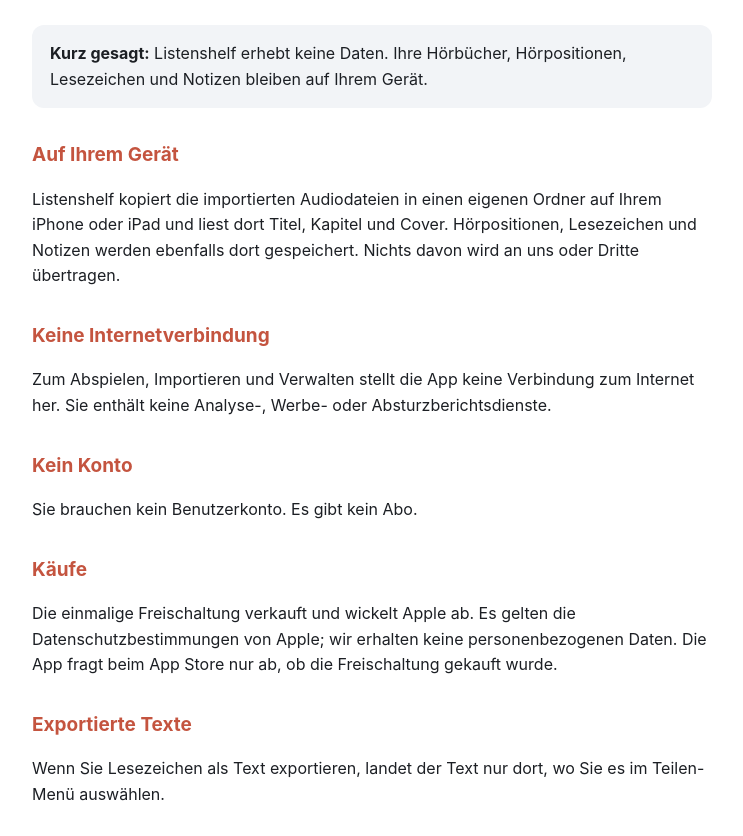
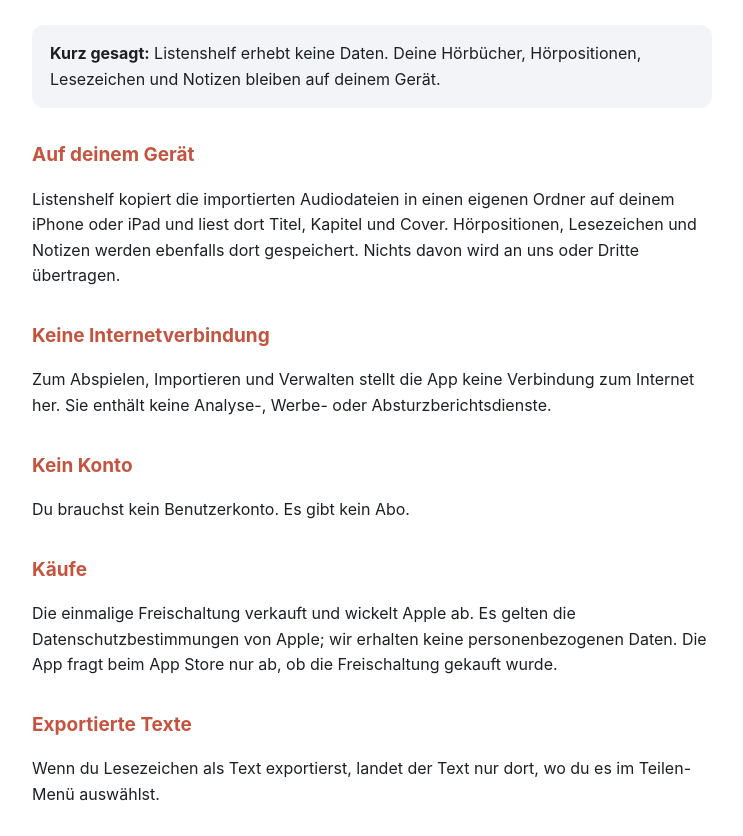
Before and after one commit to xufei547/seedtime-site, a plain HTML site: page listenshelf/de/privacy/index.html in a window 1280 px wide. Shown: the part 99-935 px from the top of the page, without its empty margins (268-1011 px from the left). Drawn offline with Linux system fonts and the light colour scheme.

Commit message:
Listenshelf de: du on the support and privacy pages, like the app

```diff
--- a/listenshelf/de/privacy/index.html
+++ b/listenshelf/de/privacy/index.html
@@ -9,17 +9,17 @@
 <body>
 <main>
 <header><img src="../../icon.png" alt=""><h1>Datenschutzerklärung für Listenshelf</h1></header>
-<div class="box"><strong>Kurz gesagt:</strong> Listenshelf erhebt keine Daten. Ihre Hörbücher, Hörpositionen, Lesezeichen und Notizen bleiben auf Ihrem Gerät.</div>
-<h2>Auf Ihrem Gerät</h2>
-<p>Listenshelf kopiert die importierten Audiodateien in einen eigenen Ordner auf Ihrem iPhone oder iPad und liest dort Titel, Kapitel und Cover. Hörpositionen, Lesezeichen und Notizen werden ebenfalls dort gespeichert. Nichts davon wird an uns oder Dritte übertragen.</p>
+<div class="box"><strong>Kurz gesagt:</strong> Listenshelf erhebt keine Daten. Deine Hörbücher, Hörpositionen, Lesezeichen und Notizen bleiben auf deinem Gerät.</div>
+<h2>Auf deinem Gerät</h2>
+<p>Listenshelf kopiert die importierten Audiodateien in einen eigenen Ordner auf deinem iPhone oder iPad und liest dort Titel, Kapitel und Cover. Hörpositionen, Lesezeichen und Notizen werden ebenfalls dort gespeichert. Nichts davon wird an uns oder Dritte übertragen.</p>
 <h2>Keine Internetverbindung</h2>
 <p>Zum Abspielen, Importieren und Verwalten stellt die App keine Verbindung zum Internet her. Sie enthält keine Analyse-, Werbe- oder Absturzberichtsdienste.</p>
 <h2>Kein Konto</h2>
-<p>Sie brauchen kein Benutzerkonto. Es gibt kein Abo.</p>
+<p>Du brauchst kein Benutzerkonto. Es gibt kein Abo.</p>
 <h2>Käufe</h2>
 <p>Die einmalige Freischaltung verkauft und wickelt Apple ab. Es gelten die Datenschutzbestimmungen von Apple; wir erhalten keine personenbezogenen Daten. Die App fragt beim App Store nur ab, ob die Freischaltung gekauft wurde.</p>
 <h2>Exportierte Texte</h2>
-<p>Wenn Sie Lesezeichen als Text exportieren, landet der Text nur dort, wo Sie es im Teilen-Menü auswählen.</p>
+<p>Wenn du Lesezeichen als Text exportierst, landet der Text nur dort, wo du es im Teilen-Menü auswählst.</p>
 <h2>Kontakt</h2>
 <p>Fei Xu<br>E-Mail: <a href="mailto:xufei547@gmail.com?subject=Listenshelf">xufei547@gmail.com</a></p>
 <p class="muted">Stand: 16.11.2026</p>
```
Also changed, not shown: listenshelf/de/support/index.html (+2 -2 lines).
